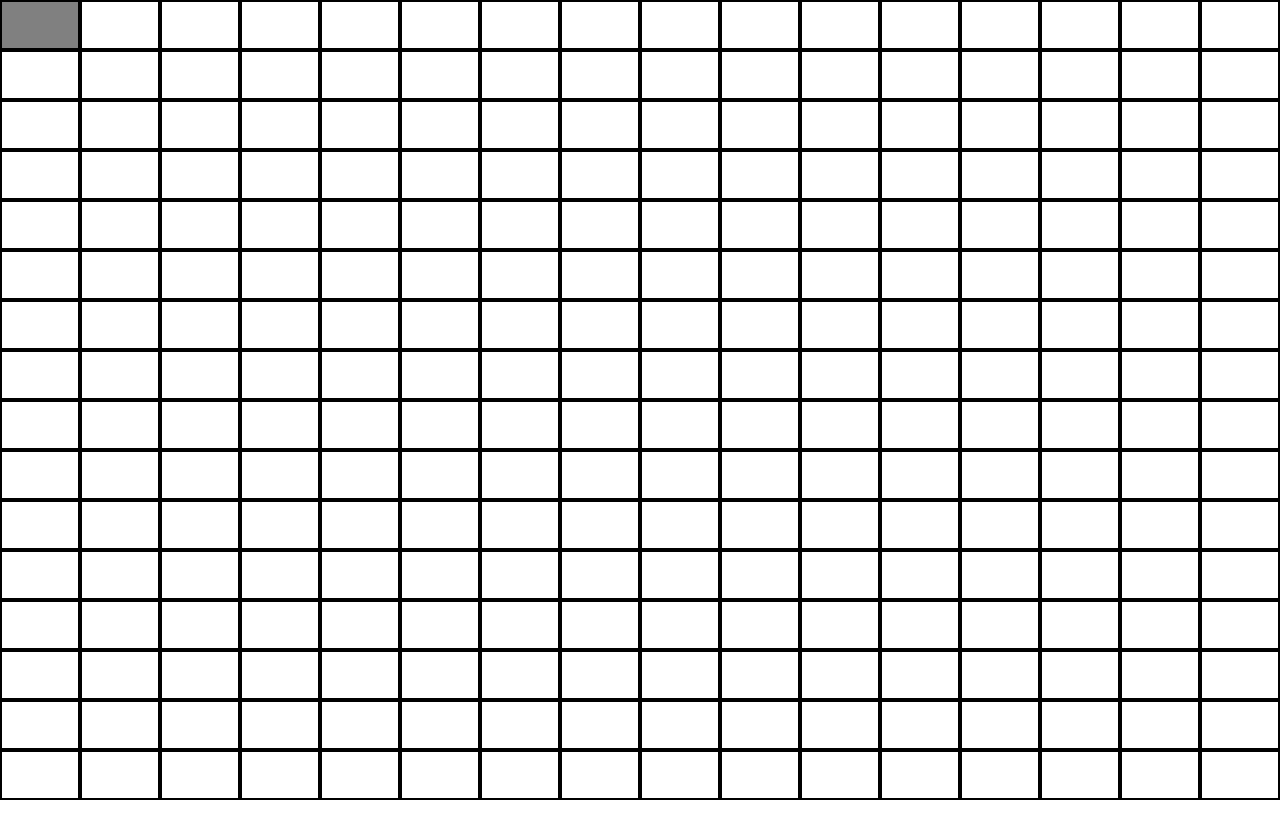
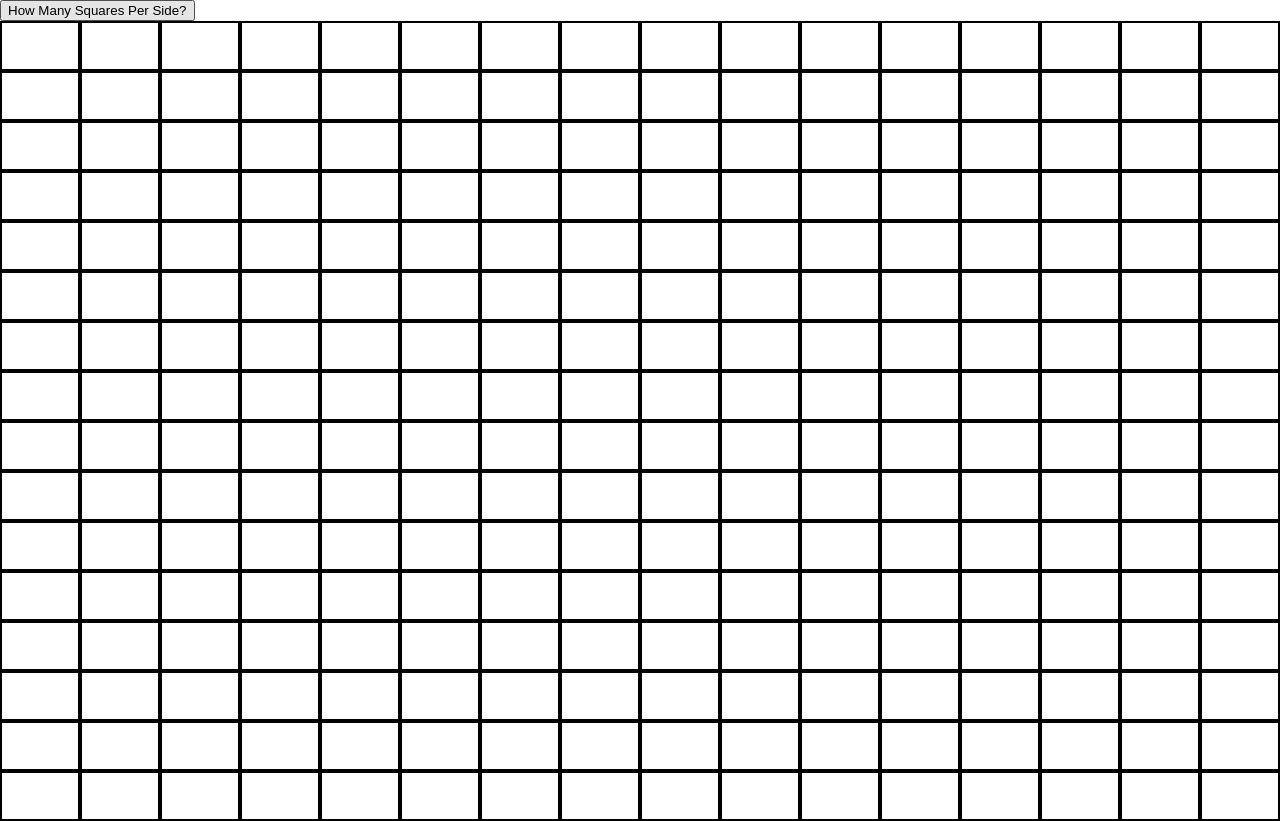
Before and after one commit to ilathem/etch-a-sketch-top, a plain HTML site: page index.html in a window 1280 px wide. Before the commit the page ends 800 px from the top, so only its background shows below. Drawn offline with Linux system fonts and the light colour scheme.

Commit message:
Add user-specified grid size

```diff
--- a/index.html
+++ b/index.html
@@ -5,5 +5,6 @@
         <script src="index.js" defer></script>
         <link rel="stylesheet" href="styles.css">
     </head>
+    <button id="promptBtn">How Many Squares Per Side?</button>
     <div id="root"></div>
 </html>
--- a/index.js
+++ b/index.js
@@ -1,11 +1,24 @@
+const promptBtn = document.querySelector("#promptBtn");
+promptBtn.addEventListener("click", () => {
+    const userInput = prompt("How Many Squares Per Side?");
+    if (
+        typeof Number(userInput) !== "number" ||
+        !Number.isInteger(Number(userInput)) ||
+        Number(userInput) > 100
+    ) alert("Error: must be a whole number less than 100");
+    else redrawGrid(Number(userInput));
+})
+
+function redrawGrid(squaresPerSide) {
     const rootDiv = document.querySelector('#root');
-const rows = new Array(16);
-const grid = new Array(16);
-for (let i = 0; i < 16; i++) {
-    grid[i] = new Array(16);
+    rootDiv.innerHTML = "";
+    const rows = new Array(squaresPerSide);
+    const grid = new Array(squaresPerSide);
+    for (let i = 0; i < squaresPerSide; i++) {
+        grid[i] = new Array(squaresPerSide);
         rows[i] = document.createElement('div');
         rows[i].classList.add('rowDiv');
-    for (let j = 0; j < 16; j++) {
+        for (let j = 0; j < squaresPerSide; j++) {
             grid[i][j] = document.createElement('div')
             grid[i][j].classList.add('gridDiv');
             grid[i][j].addEventListener('mouseover', () => {
@@ -15,3 +28,6 @@ for (let i = 0; i < 16; i++) {
         }
         rootDiv.appendChild(rows[i]);
     }
+}
+
+redrawGrid(16);
```
Lines whose indentation alone changed are shown as unchanged.
